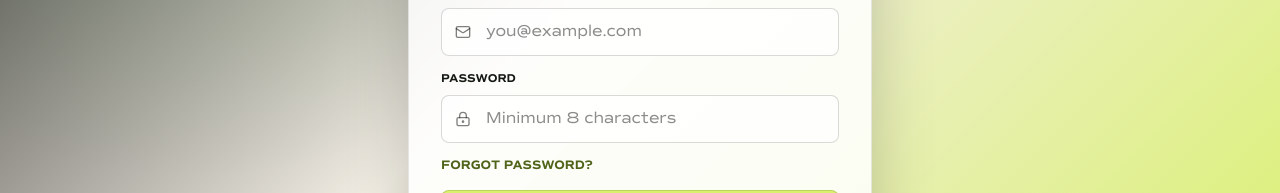
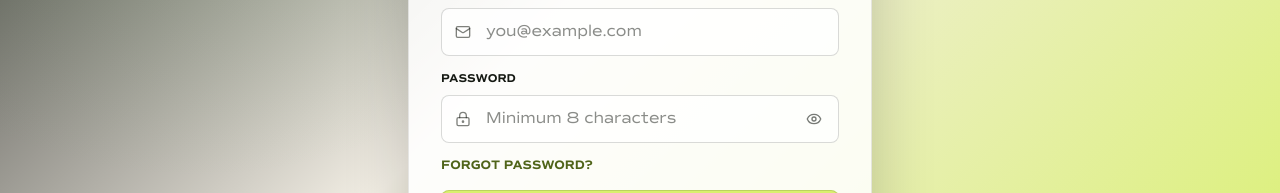
Before and after one commit to kiermangibin/zoda-play, a React (Vite) app: page /login in a window 1280 px wide. Shown: the part 427-620 px from the top of the page. Built offline with nearby package versions, Linux system fonts and the light colour scheme; no server answers.

Commit message:
Add password visibility toggle

```diff
--- a/src/routes/login.tsx
+++ b/src/routes/login.tsx
@@ -1,6 +1,6 @@
 import { FormEvent, useMemo, useState } from "react";
 import { Link, createFileRoute, redirect, useNavigate, useSearch } from "@tanstack/react-router";
-import { ArrowRight, LockKeyhole, Mail, UserRound } from "lucide-react";
+import { ArrowRight, Eye, EyeOff, LockKeyhole, Mail, UserRound } from "lucide-react";
 
 import { isAuthenticated, useAuth } from "@/lib/auth";
 import zodaZLogo from "@/assets/zoda-Z.png";
@@ -47,6 +47,7 @@ function LoginPage() {
   const [email, setEmail] = useState("");
   const [password, setPassword] = useState("");
   const [error, setError] = useState("");
+  const [showPassword, setShowPassword] = useState(false);
   const [notice, setNotice] = useState("");
   const [isSubmitting, setIsSubmitting] = useState(false);
 
@@ -159,7 +160,7 @@ function LoginPage() {
             />
           </label>
 
-          <label>
+          <label className="zoda-auth-password-field">
             <span>Password</span>
             <i aria-hidden="true">
               <LockKeyhole size={16} />
@@ -171,9 +172,17 @@ function LoginPage() {
               onChange={(event) => setPassword(event.target.value)}
               placeholder="Minimum 8 characters"
               required
-              type="password"
+              type={showPassword ? "text" : "password"}
               value={password}
             />
+            <button
+              aria-label={showPassword ? "Hide password" : "Show password"}
+              className="zoda-auth-password-toggle"
+              type="button"
+              onClick={() => setShowPassword((current) => !current)}
+            >
+              {showPassword ? <EyeOff size={16} aria-hidden="true" /> : <Eye size={16} aria-hidden="true" />}
+            </button>
           </label>
 
           {mode === "sign-in" ? (
--- a/src/routes/reset-password.tsx
+++ b/src/routes/reset-password.tsx
@@ -1,6 +1,6 @@
 import { FormEvent, useState } from "react";
 import { createFileRoute, useNavigate } from "@tanstack/react-router";
-import { ArrowRight, LockKeyhole } from "lucide-react";
+import { ArrowRight, Eye, EyeOff, LockKeyhole } from "lucide-react";
 
 import { useAuth } from "@/lib/auth";
 import zodaZLogo from "@/assets/zoda-Z.png";
@@ -19,6 +19,7 @@ function ResetPasswordPage() {
   const [error, setError] = useState("");
   const [isSubmitting, setIsSubmitting] = useState(false);
   const [password, setPassword] = useState("");
+  const [showPassword, setShowPassword] = useState(false);
 
   async function handleSubmit(event: FormEvent<HTMLFormElement>) {
     event.preventDefault();
@@ -56,7 +57,7 @@ function ResetPasswordPage() {
             </p>
           ) : null}
 
-          <label>
+          <label className="zoda-auth-password-field">
             <span>Password</span>
             <i aria-hidden="true">
               <LockKeyhole size={16} />
@@ -68,9 +69,17 @@ function ResetPasswordPage() {
               onChange={(event) => setPassword(event.target.value)}
               placeholder="Minimum 8 characters"
               required
-              type="password"
+              type={showPassword ? "text" : "password"}
               value={password}
             />
+            <button
+              aria-label={showPassword ? "Hide password" : "Show password"}
+              className="zoda-auth-password-toggle"
+              type="button"
+              onClick={() => setShowPassword((current) => !current)}
+            >
+              {showPassword ? <EyeOff size={16} aria-hidden="true" /> : <Eye size={16} aria-hidden="true" />}
+            </button>
           </label>
 
           {error ? <p className="zoda-auth-form__error">{error}</p> : null}
--- a/src/styles/auth.css
+++ b/src/styles/auth.css
@@ -128,6 +128,34 @@
   box-shadow: 0 0 0 3px rgba(217, 240, 109, 0.45);
 }
 
+.zoda-auth-password-field input {
+  padding-right: 3rem;
+}
+
+.zoda-auth-password-toggle {
+  align-items: center;
+  background: transparent;
+  border: 0;
+  border-radius: 50%;
+  bottom: 0.5rem;
+  color: rgba(21, 25, 19, 0.58);
+  cursor: pointer;
+  display: inline-flex;
+  height: 2rem;
+  justify-content: center;
+  padding: 0;
+  position: absolute;
+  right: 0.55rem;
+  width: 2rem;
+}
+
+.zoda-auth-password-toggle:hover,
+.zoda-auth-password-toggle:focus-visible {
+  background: rgba(21, 25, 19, 0.08);
+  color: #151913;
+  outline: 0;
+}
+
 .zoda-auth-form__error {
   background: rgba(176, 42, 36, 0.1);
   border: 1px solid rgba(176, 42, 36, 0.25);
```
